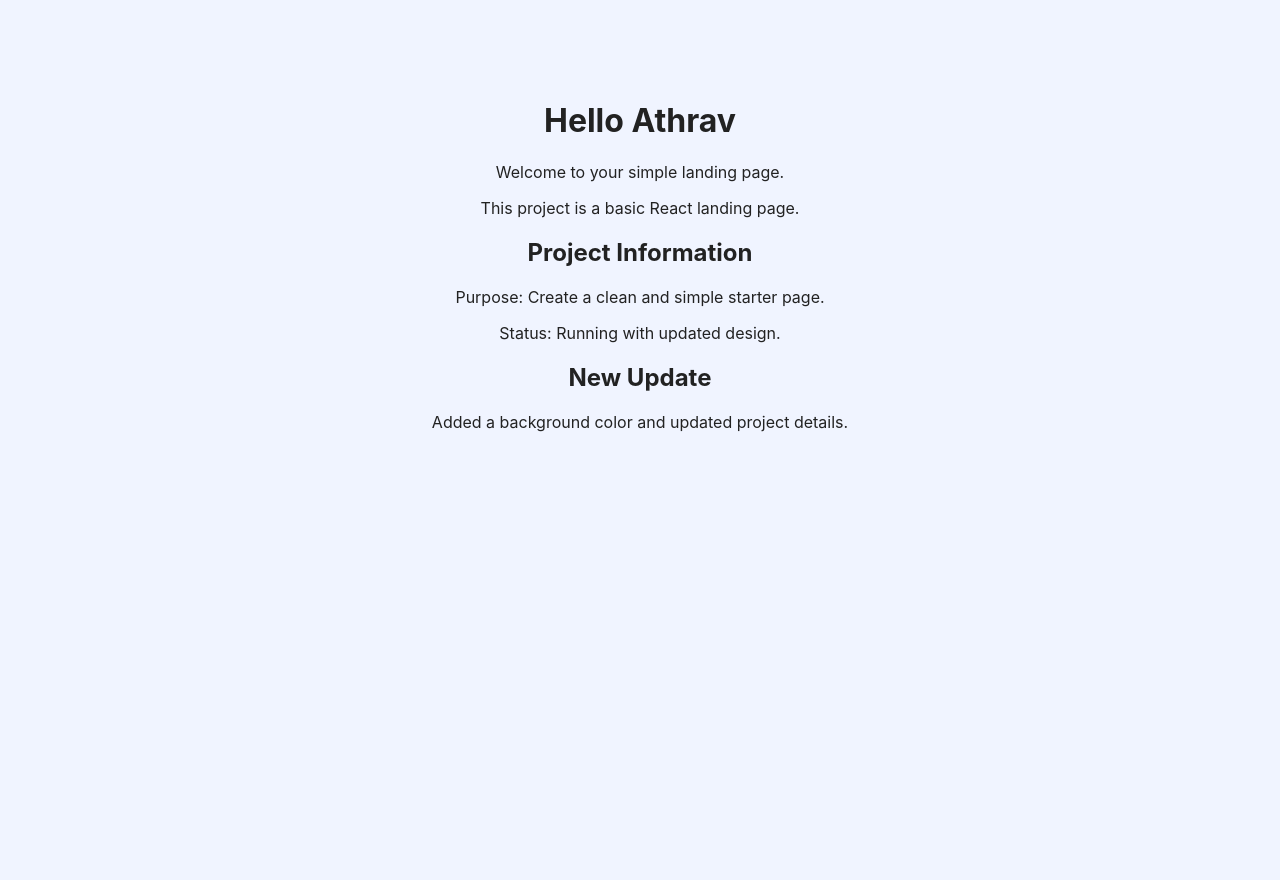
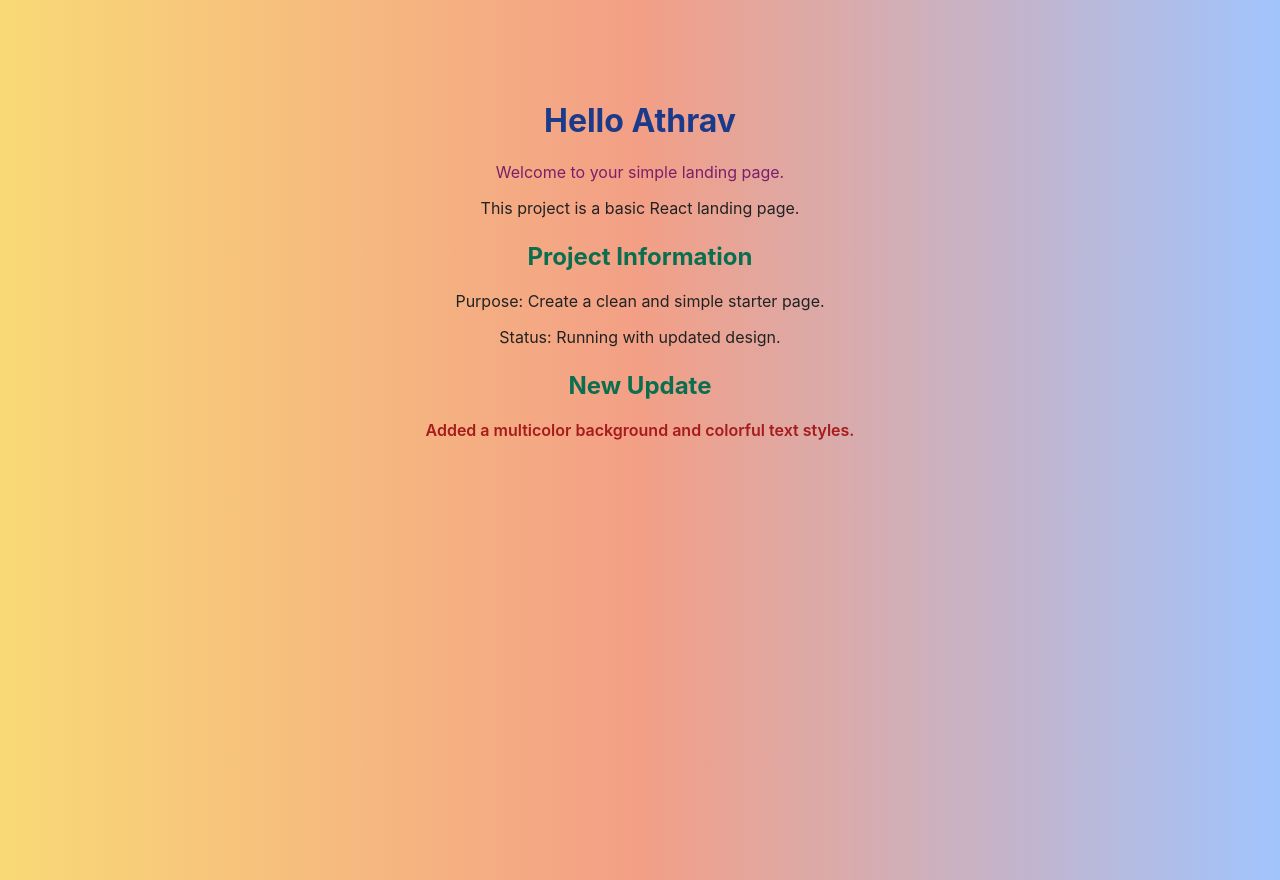
Before and after one commit to Athrav-0515/git-practise, a React (Create React App) app: page / in a window 1280 px wide. Built offline with nearby package versions, Linux system fonts and the light colour scheme.

Commit message:
git hub change

```diff
--- a/src/App.css
+++ b/src/App.css
@@ -1,7 +1,29 @@
 .app {
   background-color: #f0f4ff;
+  background: linear-gradient(to right, #f9d976, #f39f86, #a1c4fd);
   min-height: 100vh;
   text-align: center;
   padding-top: 80px;
+}
+
+.title {
+  color: #1b3a8a;
+}
+
+.subtitle {
+  color: #7a1f6b;
+}
+
+.section-title {
+  color: #0b6e4f;
+  margin-top: 24px;
+}
+
+.info-text {
   color: #222;
 }
+
+.update-text {
+  color: #a61b1b;
+  font-weight: 600;
+}
--- a/src/App.js
+++ b/src/App.js
@@ -3,16 +3,16 @@
 function App() {
   return (
     <div className="app">
-      <h1>Hello Athrav</h1>
-      <p>Welcome to your simple landing page.</p>
-      <p>This project is a basic React landing page.</p>
+      <h1 className="title">Hello Athrav</h1>
+      <p className="subtitle">Welcome to your simple landing page.</p>
+      <p className="info-text">This project is a basic React landing page.</p>
 
-      <h2>Project Information</h2>
-      <p>Purpose: Create a clean and simple starter page.</p>
-      <p>Status: Running with updated design.</p>
+      <h2 className="section-title">Project Information</h2>
+      <p className="info-text">Purpose: Create a clean and simple starter page.</p>
+      <p className="info-text">Status: Running with updated design.</p>
 
-      <h2>New Update</h2>
-      <p>Added a background color and updated project details.</p>
+      <h2 className="section-title">New Update</h2>
+      <p className="update-text">Added a multicolor background and colorful text styles.</p>
     </div>
   );
 }
```
